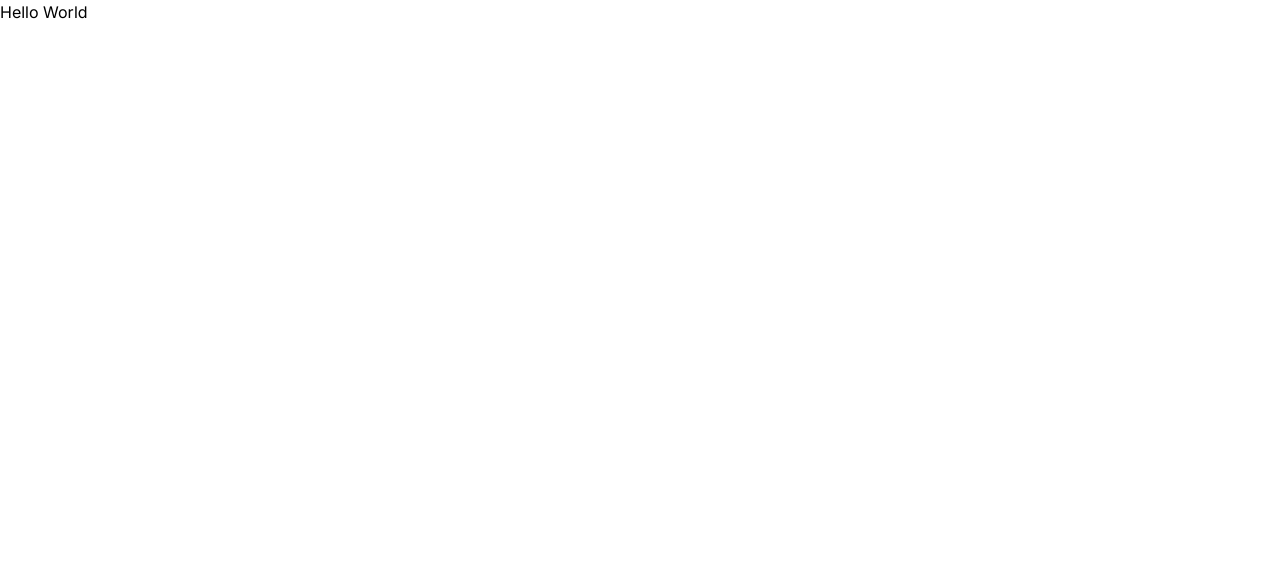
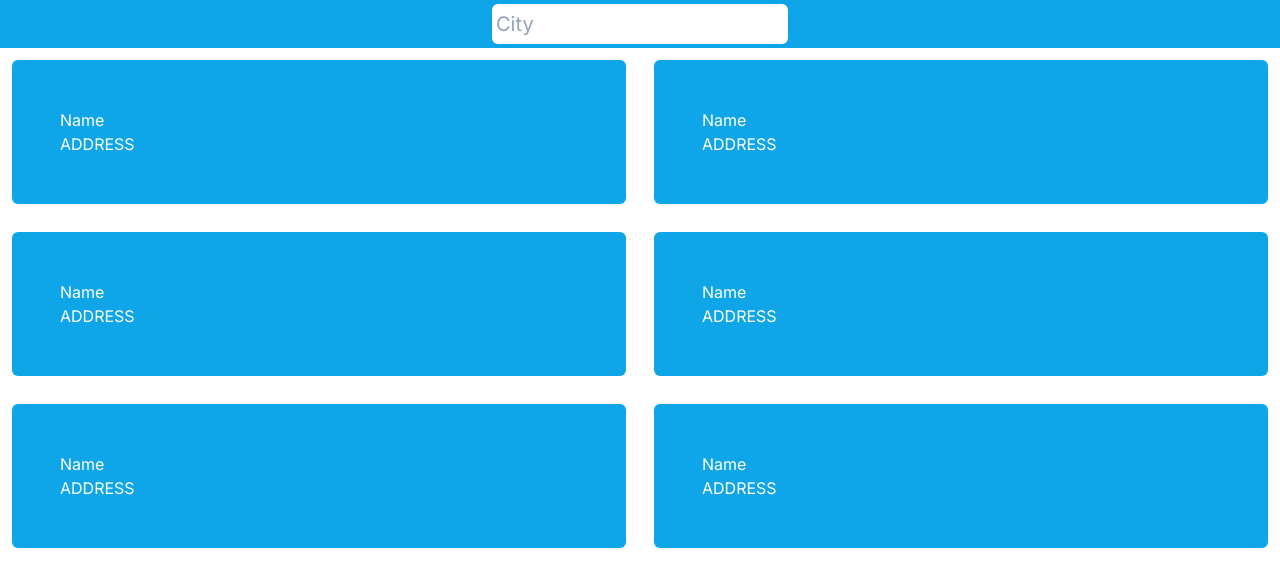
Before and after one commit to 1GBattle/coffee-finder, a Next.js app: page / in a window 1280 px wide. Shown: the top 586 px of the page. Built offline with nearby package versions, Linux system fonts and the light colour scheme.

Commit message:
changed layout of sotrecards

```diff
--- /dev/null
+++ b/app/Components/StoreCard.tsx
@@ -0,0 +1,10 @@
+export default function StoreCard() {
+	return (
+		<div className='h-full w-full'>
+			<div className=' p-12 m-3 bg-sky-500 rounded-md'>
+				<div className='text-white text-md'>Name</div>
+				<div className='text-white text-md'>ADDRESS</div>
+			</div>
+		</div>
+	)
+}
--- /dev/null
+++ b/app/Components/StoreList.tsx
@@ -0,0 +1,38 @@
+import StoreCard from './StoreCard'
+
+export default function StoreList() {
+	const stores = [
+		{
+			name: 'Store 1',
+			address: 'Address 1'
+		},
+		{
+			name: 'Store 2',
+			address: 'Address 2'
+		},
+		{
+			name: 'Store 3',
+			address: 'Address 3'
+		},
+		{
+			name: 'Store 1',
+			address: 'Address 1'
+		},
+		{
+			name: 'Store 2',
+			address: 'Address 2'
+		},
+		{
+			name: 'Store 3',
+			address: 'Address 3'
+		}
+	]
+
+	return (
+		<div className='grid grid-cols-2 gap-1'>
+			{stores.map((store) => (
+				<StoreCard />
+			))}
+		</div>
+	)
+}
--- /dev/null
+++ b/app/Components/TopBar.tsx
@@ -0,0 +1,10 @@
+export default function TopBar() {
+	return (
+		<div className='flex justify-center  h-12 bg-sky-500 p-1 text-white text-xl'>
+			<input
+				className='p-1 text-black rounded-md border-slate-200 placeholder-slate-400 contrast-more:border-slate-400 contrast-more:placeholder-slate-500'
+				placeholder='City'
+			/>
+		</div>
+	)
+}
--- a/app/globals.css
+++ b/app/globals.css
@@ -10,7 +10,10 @@
 	--xxxl-font-size: 3rem;
 }
 
-body, html {
+body,
+html {
 	font-family: 'Roboto', sans-serif;
 	font-size: 16px;
+	line-height: 1.5;
+	box-sizing: border-box;
 }
--- a/app/layout.tsx
+++ b/app/layout.tsx
@@ -1,6 +1,7 @@
 import './globals.css'
 import type { Metadata } from 'next'
 import { Inter } from 'next/font/google'
+import TopBar from './Components/TopBar'
 
 const inter = Inter({ subsets: ['latin'] })
 
@@ -16,7 +17,10 @@ export default function RootLayout({
 }) {
   return (
     <html lang="en">
-      <body className={inter.className}>{children}</body>
+      <body className={inter.className}>
+        <TopBar />
+        {children}
+        </body>
     </html>
   )
 }
--- a/app/page.tsx
+++ b/app/page.tsx
@@ -1,3 +1,5 @@
+import StoreList from './Components/StoreList'
+
 export default function Home() {
-  return <h1>Hello World</h1>
+	return <StoreList />
 }
--- a/package.json
+++ b/package.json
@@ -15,6 +15,7 @@
     "autoprefixer": "10.4.14",
     "next": "13.4.10",
     "postcss": "8.4.26",
+    "prettier": "^3.0.0",
     "react": "18.2.0",
     "react-dom": "18.2.0",
     "tailwindcss": "3.3.3",
```
Also changed, not shown: 1 other file (tests, documents, lock files or other folders). Lines whose indentation alone changed are shown as unchanged.
